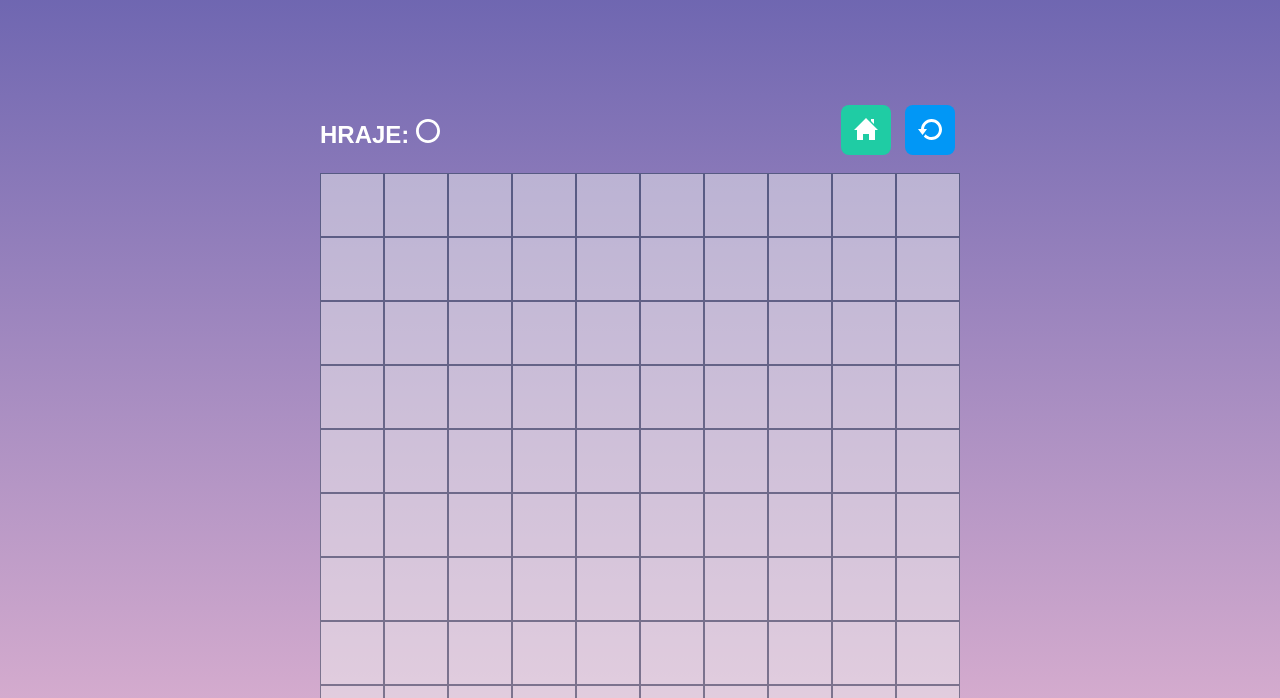
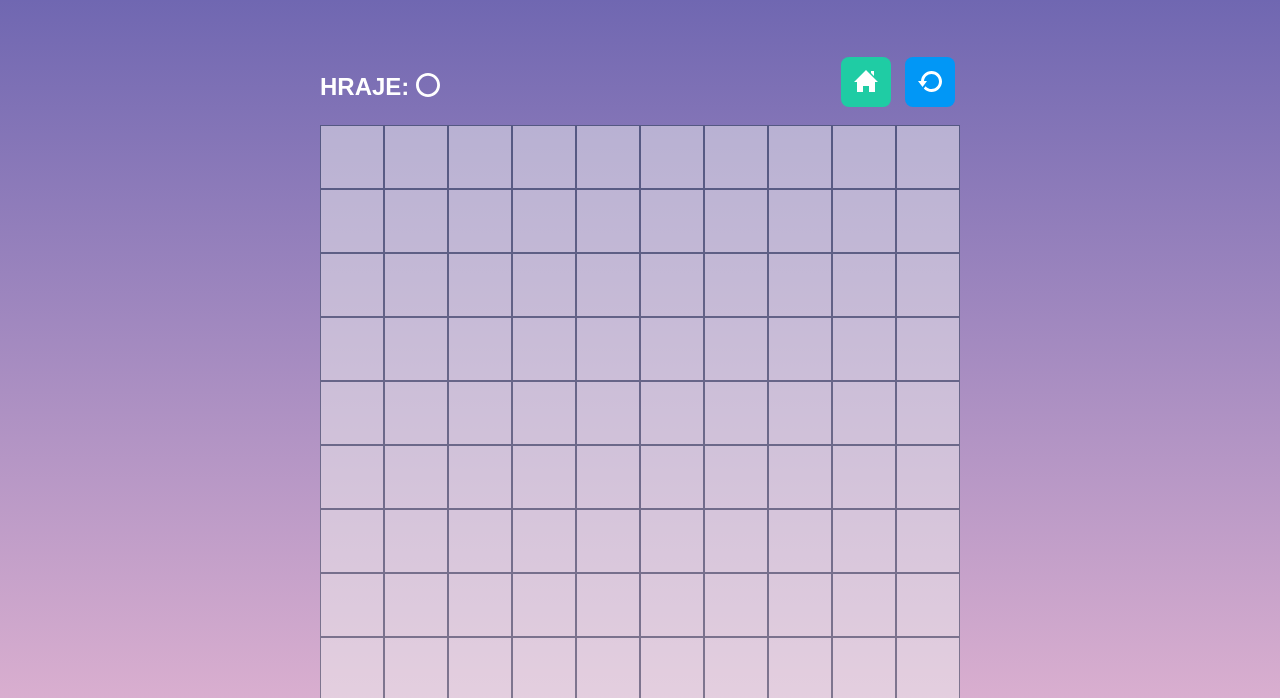
Before and after one commit to LenkaVer/Piskvorky, a plain HTML site: page hra.html in a window 1280 px wide. Shown: the part 98-796 px from the top of the page. Drawn offline with Linux system fonts and the light colour scheme.

Commit message:
Úprava hry po review

```diff
--- a/hra.html
+++ b/hra.html
@@ -4,7 +4,7 @@
     <meta charset="UTF-8" />
     <meta http-equiv="X-UA-Compatible" content="IE=edge" />
     <meta name="viewport" content="width=device-width, initial-scale=1.0" />
-    <title>Pravidla</title>
+    <title>Hra</title>
     <link
       rel="shortcut icon"
       href="img/instructions-05.jpg"
@@ -24,14 +24,15 @@
     <main class="herni-plocha">
       <section class="herni-plocha__hlavicka-hry">
         <h2 class="hraje">
-          Hraje: <img class="ikony-herni" src="img/circle.svg" alt="kolecko" />
+          Hraje:
+          <img class="ikony-herni-kolecko" src="img/circle.svg" alt="kolecko" />
         </h2>
         <div class="ikony">
           <a class="ikony__uvod" href="index.html"
-            ><img src="img/home.svg" alt="home"
+            ><img src="img/home.svg" alt="ikona-navrat-uvod"
           /></a>
           <a class="ikony__restart" href="hra.html"
-            ><img src="img/restart.svg" alt="restart"
+            ><img src="img/restart.svg" alt="ikona-restart"
           /></a>
         </div>
       </section>
--- a/style.css
+++ b/style.css
@@ -140,7 +140,7 @@ h1 {
 .herni-plocha {
   max-width: 80vmin;
   height: 100vh;
-  margin: 6.25rem auto;
+  margin: 3.25rem auto 6.25rem auto;
 }
 
 .hraje {
@@ -151,6 +151,13 @@ h1 {
   justify-content: space-between;
   align-items: center;
 }
+.ikony-herni-kolecko {
+  filter: invert(100%);
+  width: 1em;
+  height: 1em;
+  margin-bottom: -0.15rem;
+}
+
 .ikony {
   margin-bottom: 10px;
 }
```
